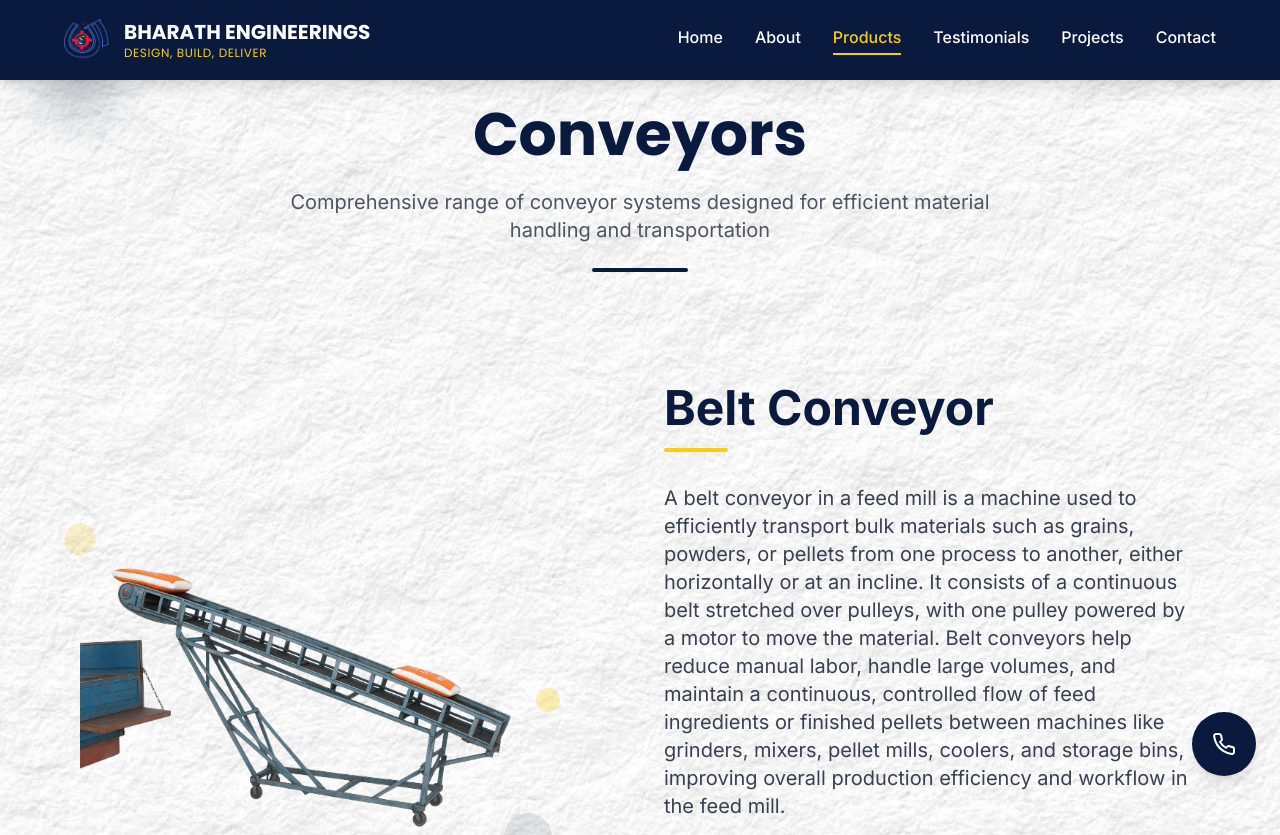
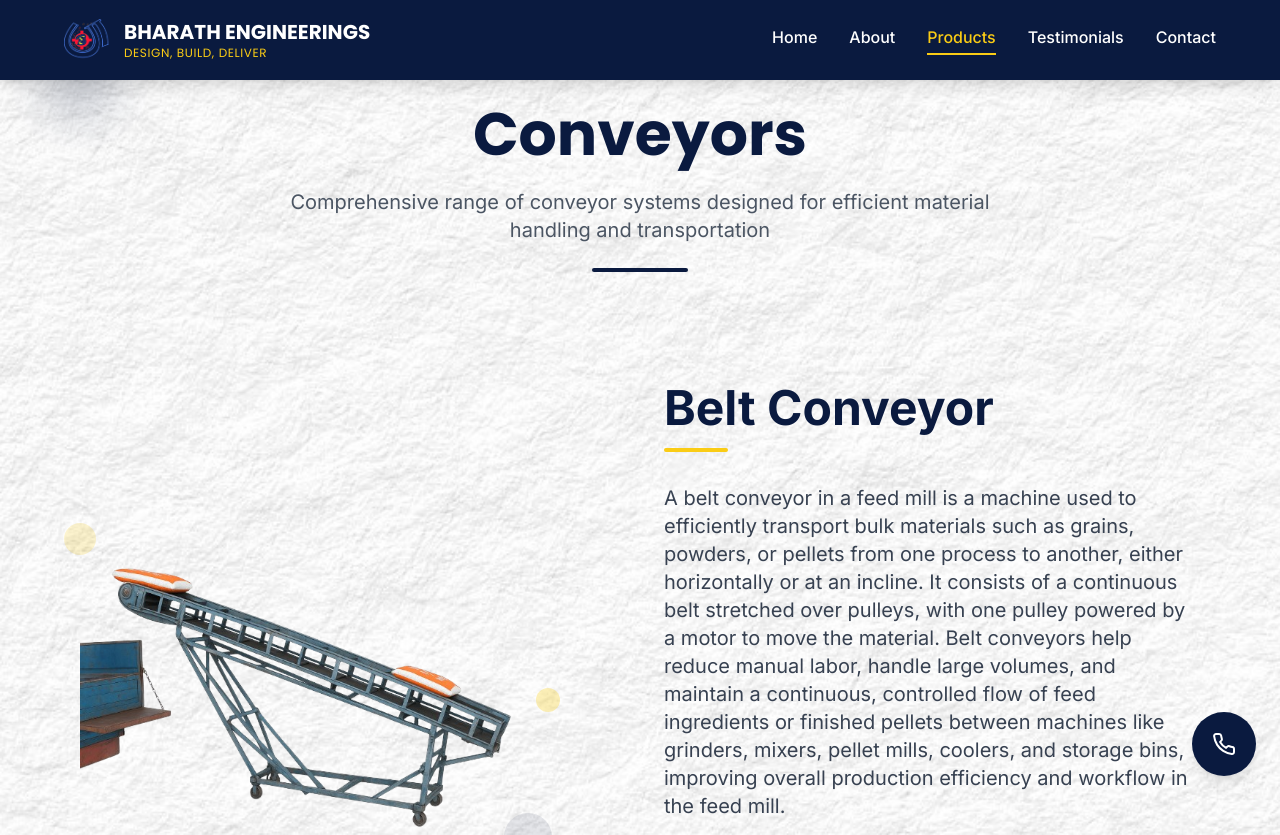
Before and after one commit to Harshanad03/engineers, a React (Create React App) app: page /conveyers in a window 1280 px wide. Shown: the top 835 px of the page. Built offline with nearby package versions, Linux system fonts and the light colour scheme; the HTML template or start-up script is replaced by a standard one.

Commit message:
img added

```diff
--- a/src/App.js
+++ b/src/App.js
@@ -19,7 +19,6 @@ import SpecialPurposeMachiners from './components/SpecialPurposeMachiners';
 import ServicesAndSpares from './components/ServicesAndSpares';
 import OurClientsAdoreOurWork from './components/OurClientsAdoreOurWork';
 import WhyChooseUsPage from './components/WhyChooseUsPage';
-import Projects from './components/Projects';
 import Loader from './components/Loader';
 
 function HomePage() {
@@ -81,7 +80,6 @@ function App() {
             <Route path="/services-and-spares" element={<ServicesAndSpares />} />
             <Route path="/our-clients-adore-our-work" element={<OurClientsAdoreOurWork />} />
             <Route path="/why-choose-us" element={<WhyChooseUsPage />} />
-            <Route path="/projects" element={<Projects />} />
           </Routes>
         </main>
         <Footer />
--- a/src/components/Conveyers.js
+++ b/src/components/Conveyers.js
@@ -82,7 +82,7 @@ const Conveyers = () => {
     {
       id: 'chain-conveyor',
       name: 'Chain Conveyor',
-      image: '/images/',
+      image: '/images/chainconveyor.png',
       description: 'A chain conveyor in a feed mill is a durable machine used to transport bulk materials or feed products over short or long distances, especially in heavy-duty applications. It consists of a series of chains with attached flights or paddles that move material along a trough or enclosed channel. Chain conveyors are ideal for moving heavy, abrasive, or hot feed ingredients, ensuring a controlled, continuous flow between machines like grinders, mixers, pellet mills, or storage bins. They are robust, reliable, and capable of handling large volumes while minimizing spillage and labor, making them essential for efficient feed mill operations.',
       products: [
         {
--- a/src/components/Navbar.js
+++ b/src/components/Navbar.js
@@ -100,10 +100,6 @@ const Navbar = () => {
       return 'Products';
     }
 
-    // Check for specific routes
-    if (location.pathname === '/projects') {
-      return 'Projects';
-    }
     if (location.pathname === '/our-clients-adore-our-work') {
       return 'Testimonials';
     }
@@ -124,7 +120,6 @@ const Navbar = () => {
     { name: 'About', href: 'about' },
     { name: 'Products', href: 'products' },
     { name: 'Testimonials', href: 'testimonials' },
-    { name: 'Projects', href: '/projects' },
     { name: 'Contact', href: 'contact' }
   ];
 
--- a/src/components/Projects.js
+++ /dev/null
@@ -1,197 +0,0 @@
-import React from 'react';
-
-const Projects = () => {
-  const projects = [
-    {
-      id: 1,
-      title: "Industrial Feed Processing Plant",
-      image: "/images/Poultry Feed Machiners.png",
-      description: "Complete mash plant installation for a leading poultry feed manufacturer in Tamil Nadu.",
-      location: "Coimbatore, Tamil Nadu",
-      year: "2023",
-      category: "Mash Plant"
-    },
-    {
-      id: 2,
-      title: "Cattle Feed Manufacturing Unit",
-      image: "/images/Cattle Feed Machiners.png",
-      description: "Automated cattle feed production facility with advanced mixing technology.",
-      location: "Mysore, Karnataka",
-      year: "2023",
-      category: "Cattle Feed"
-    },
-    {
-      id: 3,
-      title: "Material Handling Conveyor System",
-      image: "/images/loadingconveyor.png",
-      description: "Custom conveyor system for efficient material transportation in industrial setting.",
-      location: "Ahmedabad, Gujarat",
-      year: "2022",
-      category: "Conveyors"
-    },
-    {
-      id: 4,
-      title: "Special Purpose Mixing Equipment",
-      image: "/images/jacketmixture.png",
-      description: "Specialized mixing machinery for pharmaceutical industry applications.",
-      location: "Hyderabad, Telangana",
-      year: "2022",
-      category: "Special Purpose"
-    },
-    {
-      id: 5,
-      title: "Service & Maintenance Program",
-      image: "/images/gear1.png",
-      description: "Comprehensive maintenance services for industrial machinery across multiple locations.",
-      location: "Pan India",
-      year: "2023",
-      category: "Services"
-    },
-    {
-      id: 6,
-      title: "Advanced Automation System",
-      image: "/images/gear2.png",
-      description: "Complete automation solution for feed processing plant with PLC controls.",
-      location: "Pune, Maharashtra",
-      year: "2023",
-      category: "Automation"
-    }
-  ];
-
-  return (
-    <div className="min-h-screen pt-20">
-      <section
-        id="projects"
-        className="py-12 px-4 md:px-8 lg:px-16 bg-gray-50 min-h-screen"
-        style={{
-          backgroundImage: 'url(/images/productsbg.jpg)',
-          backgroundSize: 'cover',
-          backgroundPosition: 'center',
-          backgroundRepeat: 'no-repeat',
-          backgroundAttachment: 'fixed'
-        }}
-      >
-        {/* Background Overlay */}
-        <div className="absolute inset-0 bg-white/95"></div>
-
-        <div className="max-w-7xl mx-auto relative z-10">
-          {/* Section Header */}
-          <div className="text-center mb-16">
-            <h2
-              className="text-3xl sm:text-4xl md:text-5xl lg:text-6xl font-bold mb-4"
-              style={{ color: '#0a1a3f', fontFamily: 'Poppins, sans-serif' }}
-            >
-              Our Projects
-            </h2>
-            <div
-              className="w-24 h-1 mx-auto mb-6"
-              style={{ backgroundColor: '#facc15' }}
-            ></div>
-            <p
-              className="text-lg md:text-xl text-gray-600 max-w-3xl mx-auto"
-              style={{ fontFamily: 'Open Sans, sans-serif' }}
-            >
-              Explore our successful project implementations across India, showcasing our expertise in industrial machinery and solutions.
-            </p>
-          </div>
-
-          {/* Projects Grid */}
-          <div className="grid grid-cols-1 md:grid-cols-2 lg:grid-cols-3 gap-8">
-            {projects.map((project) => (
-              <div
-                key={project.id}
-                className="bg-white rounded-xl shadow-lg overflow-hidden group hover:shadow-2xl transition-all duration-300 hover:-translate-y-2"
-              >
-                {/* Project Image */}
-                <div className="relative overflow-hidden">
-                  <img
-                    src={project.image}
-                    alt={project.title}
-                    className="w-full h-48 object-contain bg-gray-100 group-hover:scale-105 transition-transform duration-300"
-                  />
-                  <div className="absolute top-4 right-4">
-                    <span
-                      className="px-3 py-1 rounded-full text-xs font-semibold text-white"
-                      style={{ backgroundColor: '#facc15', color: '#0a1a3f' }}
-                    >
-                      {project.category}
-                    </span>
-                  </div>
-                </div>
-
-                {/* Project Content */}
-                <div className="p-6">
-                  <h3
-                    className="text-xl font-bold mb-2"
-                    style={{ color: '#0a1a3f', fontFamily: 'Poppins, sans-serif' }}
-                  >
-                    {project.title}
-                  </h3>
-
-                  <p className="text-gray-600 mb-4 text-sm leading-relaxed">
-                    {project.description}
-                  </p>
-
-                  {/* Project Details */}
-                  <div className="space-y-2 text-sm">
-                    <div className="flex items-center text-gray-500">
-                      <svg className="w-4 h-4 mr-2" fill="none" stroke="currentColor" viewBox="0 0 24 24">
-                        <path strokeLinecap="round" strokeLinejoin="round" strokeWidth={2} d="M17.657 16.657L13.414 20.9a1.998 1.998 0 01-2.827 0l-4.244-4.243a8 8 0 1111.314 0z" />
-                        <path strokeLinecap="round" strokeLinejoin="round" strokeWidth={2} d="M15 11a3 3 0 11-6 0 3 3 0 016 0z" />
-                      </svg>
-                      {project.location}
-                    </div>
-                    <div className="flex items-center text-gray-500">
-                      <svg className="w-4 h-4 mr-2" fill="none" stroke="currentColor" viewBox="0 0 24 24">
-                        <path strokeLinecap="round" strokeLinejoin="round" strokeWidth={2} d="M8 7V3m8 4V3m-9 8h10M5 21h14a2 2 0 002-2V7a2 2 0 00-2-2H5a2 2 0 00-2 2v12a2 2 0 002 2z" />
-                      </svg>
-                      {project.year}
-                    </div>
-                  </div>
-
-                  {/* View Details Button */}
-                  <div className="mt-4">
-                    <button
-                      className="w-full bg-[#0a1a3f] text-white py-2 px-4 rounded-lg font-semibold hover:bg-[#facc15] hover:text-[#0a1a3f] transition-all duration-300 text-sm"
-                    >
-                      View Details
-                    </button>
-                  </div>
-                </div>
-              </div>
-            ))}
-          </div>
-
-          {/* Call to Action */}
-          <div className="text-center mt-16">
-            <div className="bg-white rounded-xl shadow-lg p-8 max-w-2xl mx-auto">
-              <h3
-                className="text-2xl font-bold mb-4"
-                style={{ color: '#0a1a3f', fontFamily: 'Poppins, sans-serif' }}
-              >
-                Ready to Start Your Project?
-              </h3>
-              <p className="text-gray-600 mb-6">
-                Let's discuss your requirements and create a custom solution for your industrial needs.
-              </p>
-              <div className="flex flex-col sm:flex-row gap-4 justify-center">
-                <button
-                  className="bg-[#0a1a3f] text-white px-6 py-3 rounded-lg font-semibold hover:bg-[#facc15] hover:text-[#0a1a3f] transition-all duration-300"
-                >
-                  Get Quote
-                </button>
-                <button
-                  className="border-2 border-[#0a1a3f] text-[#0a1a3f] px-6 py-3 rounded-lg font-semibold hover:bg-[#0a1a3f] hover:text-white transition-all duration-300"
-                >
-                  Contact Us
-                </button>
-              </div>
-            </div>
-          </div>
-        </div>
-      </section>
-    </div>
-  );
-};
-
-export default Projects;
```
Also changed, not shown: public/images/chainconveyor.png (added).
